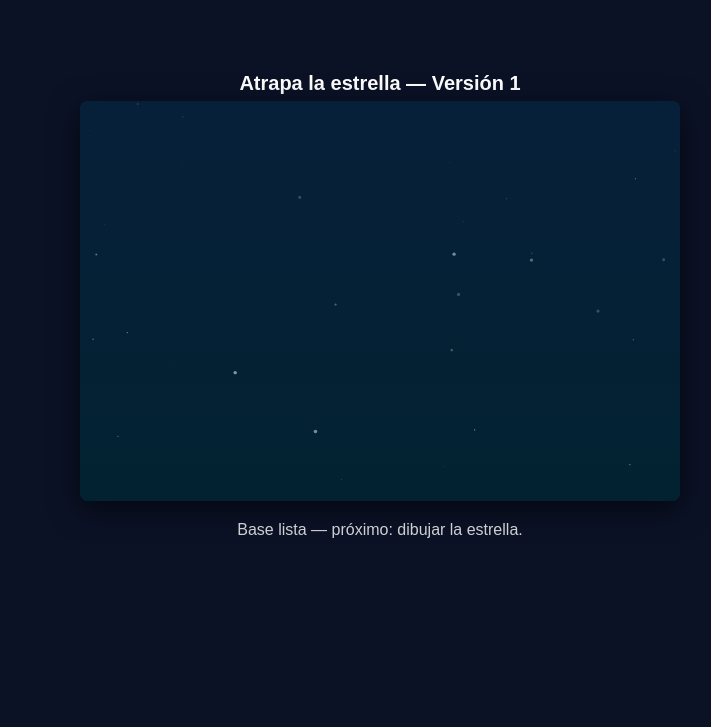
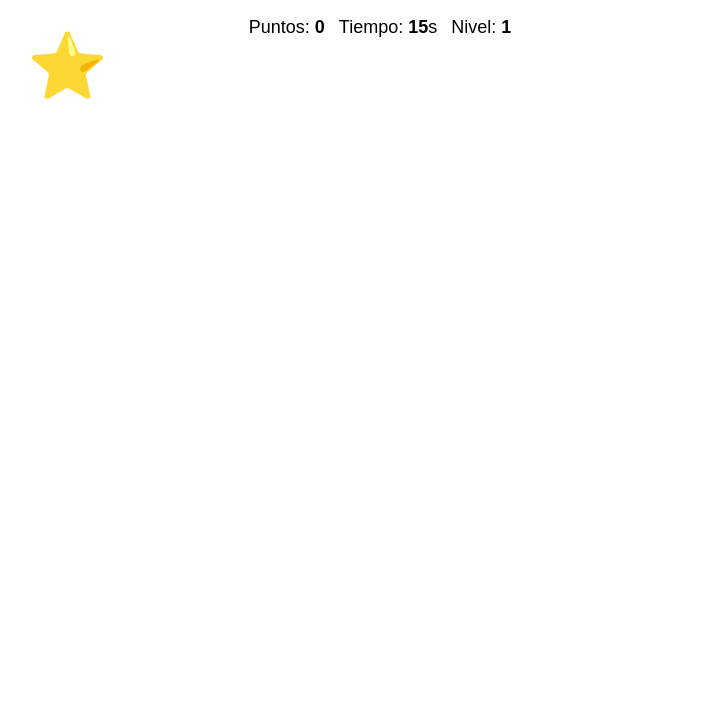
Before and after one commit to Diva258/Estrella-taller, a plain HTML site: page index.html in a window 1280 px wide. Shown: the part 93-820 px from the top of the page, without its empty margins (260-971 px from the left). Drawn offline with Linux system fonts and the light colour scheme.

Commit message:
Update index.html

```diff
--- a/index.html
+++ b/index.html
@@ -1,45 +1,104 @@
 <!DOCTYPE html>
 <html lang="es">
 <head>
-<meta charset="utf-8"/>
-<meta name="viewport" content="width=device-width,initial-scale=1"/>
-<title>Atrapa la estrella — v1</title>
+<meta charset="utf-8" />
+<meta name="viewport" content="width=device-width,initial-scale=1" />
+<title>Atrapa la Estrella — v5</title>
 <style>
-  body {font-family: Arial, sans-serif; display:flex; align-items:center; justify-content:center; height:100vh; margin:0; background:#0b1226; color:#fff}
-  canvas {background: linear-gradient(#07203a,#022231); border-radius:8px; box-shadow:0 8px 30px rgba(0,0,0,.6)}
-  .wrap{width:640px; text-align:center}
-  h1{margin:12px 0 6px;font-size:20px}
+  body{font-family:Arial;margin:0;display:flex;flex-direction:column;align-items:center;padding-top:20px;height:100vh}
+  #star{position:absolute;font-size:64px;cursor:pointer;user-select:none;transition:transform .12s}
+  .hud{margin-top:10px;font-size:18px;display:flex;gap:14px;align-items:center}
+  button{padding:6px 10px;border-radius:6px;border:0;background:#2b8ae2;color:#fff;cursor:pointer}
+  #msg{margin-top:8px;color:#b00020}
 </style>
 </head>
 <body>
-  <div class="wrap">
-    <h1>Atrapa la estrella — Versión 1</h1>
-    <canvas id="game" width="600" height="400"></canvas>
-    <p style="opacity:.8">Base lista — próximo: dibujar la estrella.</p>
+  <h1>Atrapa la Estrella — Versión 5</h1>
+  <div class="hud">
+    <div>Puntos: <strong id="points">0</strong></div>
+    <div>Tiempo: <strong id="time">20</strong>s</div>
+    <div>Nivel: <strong id="level">1</strong></div>
+    <button id="restartBtn" style="display:none">Reiniciar</button>
   </div>
+  <div id="star">⭐</div>
+  <div id="msg"></div>
 
-<script>
-  const canvas = document.getElementById('game');
-  const ctx = canvas.getContext('2d');
+  <script>
+    let points = 0;
+    const star = document.getElementById('star');
+    const pointsEl = document.getElementById('points');
+    const timeEl = document.getElementById('time');
+    const levelEl = document.getElementById('level');
+    const restartBtn = document.getElementById('restartBtn');
+    const msg = document.getElementById('msg');
 
-  // Dibuja un fondo simple con gradiente
-  function drawBackground(){
-    const g = ctx.createLinearGradient(0,0,0,canvas.height);
-    g.addColorStop(0,'#07203a');
-    g.addColorStop(1,'#022231');
-    ctx.fillStyle = g;
-    ctx.fillRect(0,0,canvas.width,canvas.height);
+    let gameTime = 20;
+    let timeLeft = gameTime;
+    let gameInterval = null;
+    let moveTimeout = null;
+    let baseDelay = 1400; // tiempo entre movimientos inicial
+    let visible = true;
 
-    // algunas estrellas de fondo
-    for(let i=0;i<40;i++){
-      ctx.fillStyle = 'rgba(255,255,255,'+Math.random()*0.6+')';
-      ctx.beginPath();
-      ctx.arc(Math.random()*canvas.width, Math.random()*canvas.height, Math.random()*1.8,0,Math.PI*2);
-      ctx.fill();
+    function moveStarRandom() {
+      const rect = star.getBoundingClientRect();
+      const maxX = window.innerWidth - rect.width - 10;
+      const maxY = window.innerHeight - rect.height - 10;
+      const x = Math.random() * Math.max(0, maxX);
+      const y = Math.random() * Math.max(0, maxY);
+      star.style.left = x + 'px';
+      star.style.top = y + 'px';
     }
-  }
 
-  drawBackground();
-</script>
+    function scheduleNextMove() {
+      clearTimeout(moveTimeout);
+      // dificultad: reduce delay conforme puntos suben
+      const delay = Math.max(350, baseDelay - points * 80);
+      moveTimeout = setTimeout(()=>{
+        if (timeLeft <= 0) return;
+        moveStarRandom();
+        scheduleNextMove();
+      }, delay);
+    }
+
+    function startGame() {
+      points = 0; timeLeft = gameTime;
+      pointsEl.textContent = points; timeEl.textContent = timeLeft; levelEl.textContent = 1;
+      restartBtn.style.display = 'none'; star.style.pointerEvents = 'auto'; msg.textContent = '';
+      moveStarRandom();
+      scheduleNextMove();
+      gameInterval = setInterval(()=>{
+        timeLeft--;
+        timeEl.textContent = timeLeft;
+        if (timeLeft <= 0) endGame();
+      }, 1000);
+    }
+
+    function endGame() {
+      clearInterval(gameInterval); clearTimeout(moveTimeout);
+      star.style.pointerEvents = 'none';
+      restartBtn.style.display = 'inline-block';
+      msg.textContent = 'Juego terminado. ¡Buen intento!';
+      alert('Tiempo terminado. Puntos: ' + points);
+    }
+
+    star.addEventListener('click', () => {
+      if (timeLeft <= 0) return;
+      points++;
+      pointsEl.textContent = points;
+      // subir nivel cada 5 puntos
+      const lvl = Math.floor(points / 5) + 1;
+      levelEl.textContent = lvl;
+      // efecto visual breve
+      star.style.transform = 'scale(1.25)';
+      setTimeout(()=> star.style.transform = '', 120);
+      // mover inmediatamente y ajustar dificultad
+      moveStarRandom();
+      scheduleNextMove();
+    });
+
+    restartBtn.addEventListener('click', startGame);
+    window.addEventListener('load', startGame);
+    window.addEventListener('resize', moveStarRandom);
+  </script>
 </body>
 </html>
```
